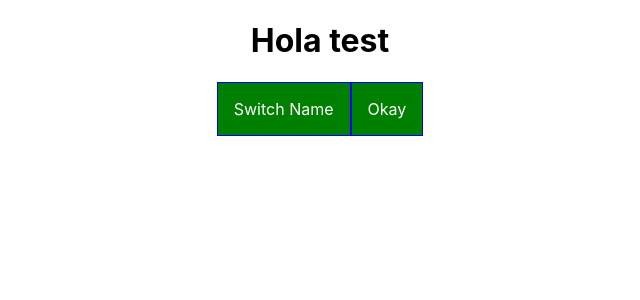
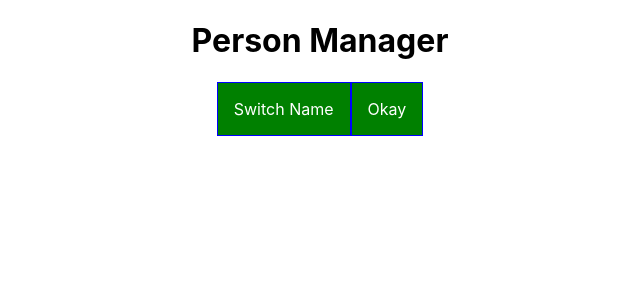
Before and after one commit to rodriguezandrade/React-Redux-Complete-Guide, a React app: page / in a window 1280 px wide. Shown: the top 300 px of the page, without its empty margins (320-960 px from the left). Built offline with nearby package versions, Linux system fonts and the light colour scheme.

Commit message:
Minor changes

```diff
--- a/src/Components/Cockpit/Cockpit.js
+++ b/src/Components/Cockpit/Cockpit.js
@@ -3,7 +3,7 @@
 const cockpit = (props) => {
     return (
         <div>
-            <h1> Hola test</h1>
+            <h1>{props.title}</h1>
             <button
                 className={style.Button}
                 onClick={() => this.switchNameHandler('monky')}>Switch Name</button>
--- a/src/containers/App.js
+++ b/src/containers/App.js
@@ -101,6 +101,7 @@
     return (
       <div className={style.App} >
         <Cockpit
+          title={this.props.appTittle}
           toogle={this.togglePersonsHandler}></Cockpit>
         {persons}
       </div >
--- a/src/index.js
+++ b/src/index.js
@@ -4,7 +4,7 @@
 import App from './containers/App';
 import * as serviceWorker from './serviceWorker';
 
-ReactDOM.render(<App />, document.getElementById('root'));
+ReactDOM.render(<App appTittle="Person Manager" />, document.getElementById('root'));
 
 // If you want your app to work offline and load faster, you can change
 // unregister() to register() below. Note this comes with some pitfalls.
```
